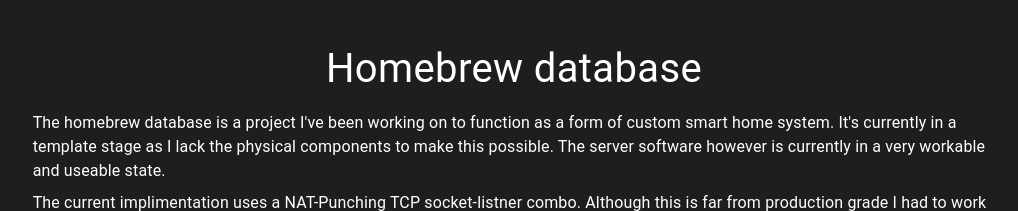
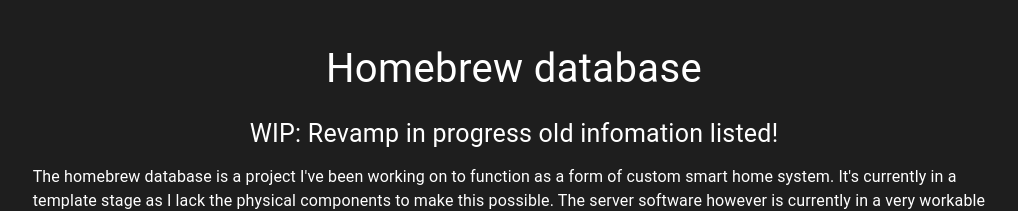
Before and after one commit to peoplestealusernames/website, a React (Create React App) app: page /website/projects/db in a window 1280 px wide. Shown: the part 105-316 px from the top of the page, without its empty margins (126-1144 px from the left). Built offline with nearby package versions, Linux system fonts and the light colour scheme.

Commit message:
DBPage: WIP Warning & Locking image rotation

```diff
--- a/src/pages/Projects/DBPage.tsx
+++ b/src/pages/Projects/DBPage.tsx
@@ -18,6 +18,12 @@ export function DBPage() {
                     justifyContent: "center", alignItems: "center", textAlign: "center"
                 }}>
                     Homebrew database
+                </Typography>
+                <Typography sx={{
+                    p: 1, fontSize: 25,
+                    justifyContent: "center", alignItems: "center", textAlign: "center"
+                }}>
+                    WIP: Revamp in progress old infomation listed!
                 </Typography>
                 <Typography sx={{ p: .5 }}>
                     The homebrew database is a project I've been working on to function as a form of custom smart home system.
@@ -50,7 +56,7 @@ export function DBPage() {
                     <Typography sx={{ p: 1, fontSize: 30, textAlign: "center" }}>
                         Full setup
                     </Typography>
-                    <CardMedia sx={{ maxHeight: 300 }}
+                    <CardMedia sx={{ maxHeight: 300, imageOrientation: 'from-image' }}
                         component="img"
                         title="PIC"
                         src={process.env.PUBLIC_URL + "/Photos/Projects/DB/Whole.jpg"}
@@ -105,7 +111,7 @@ export function DBPage() {
                             GIT: Ardunio:RGB
                         </Typography>
                     </Link>
-                    <Link href="website/projects/RGB" underline='hover'>
+                    <Link component={RouterLink} to="/projects/RGB" underline='hover'>
                         <Typography>
                             Project: RGB
                         </Typography>
```
